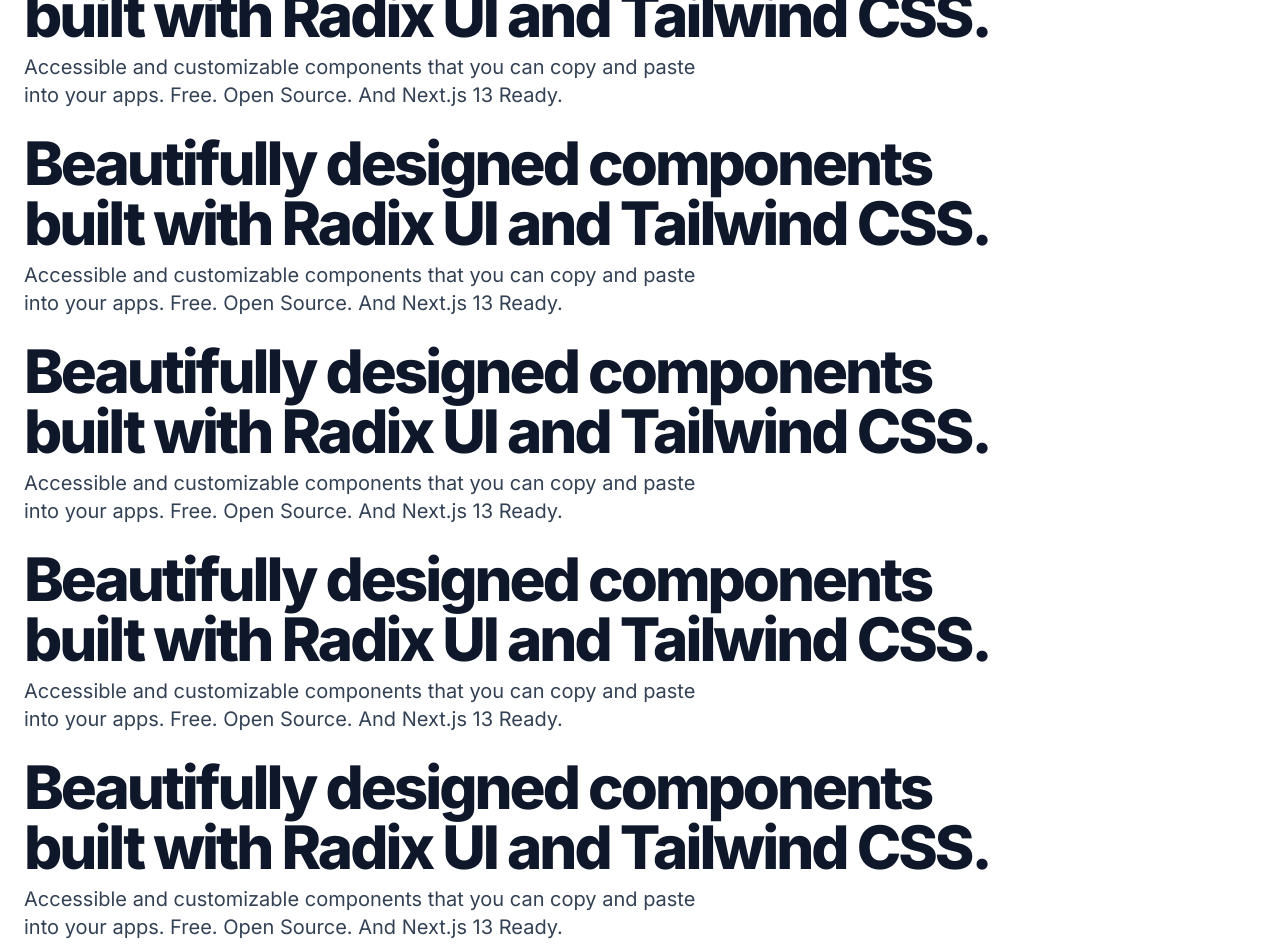
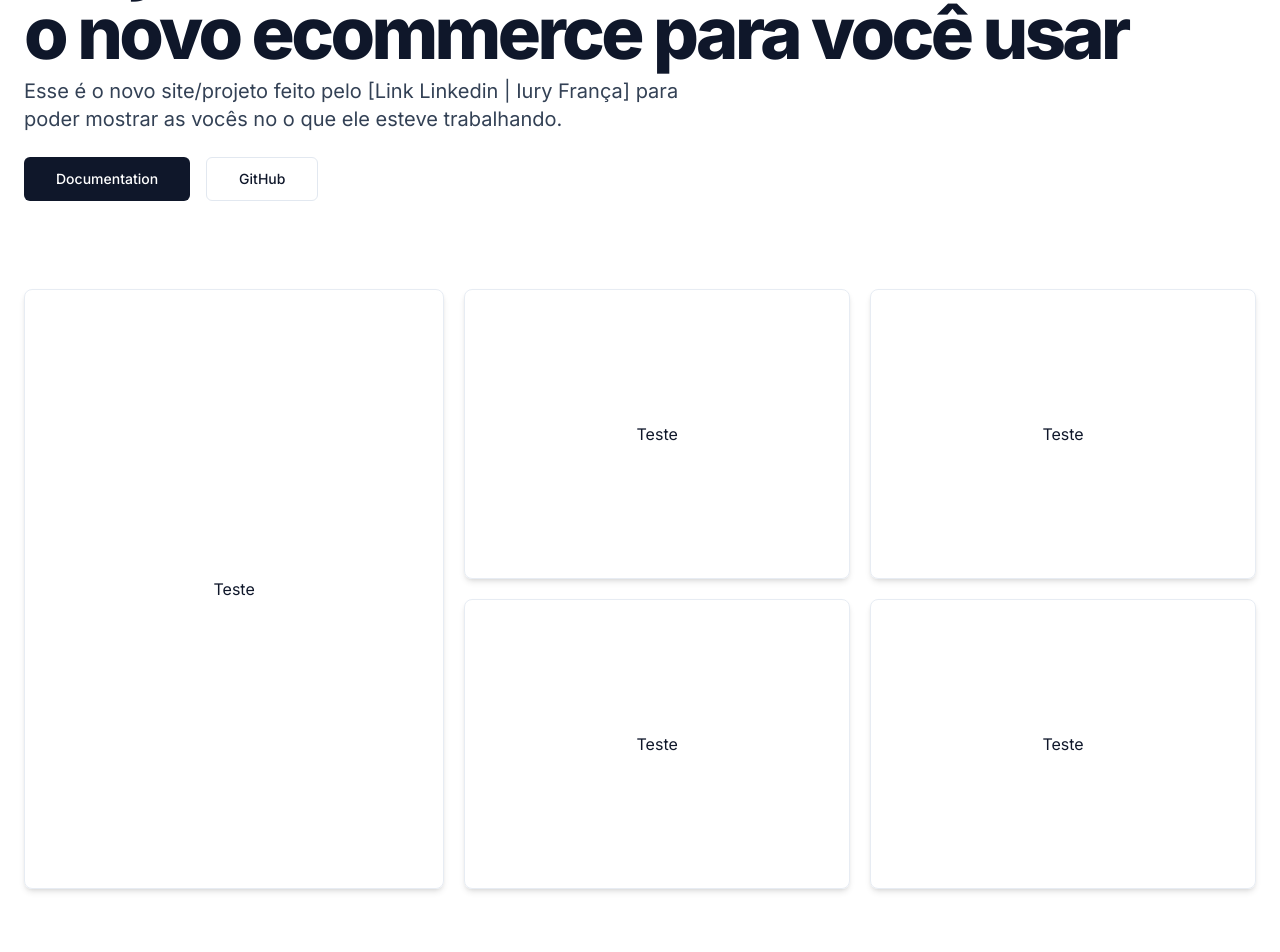
Before and after one commit to iuryfranca/project-x-features, a Next.js app: page / in a window 1280 px wide. Shown: the part 180-1132 px from the top of the page. After the commit the page ends 1109 px from the top, so only its background shows below. Built offline with nearby package versions, Linux system fonts and the light colour scheme.

Commit message:
feat: Announcement Website in Home ✨

```diff
--- /dev/null
+++ b/src/components/announcement-website.tsx
@@ -0,0 +1,27 @@
+import { CardAnnouncementWebsite } from './card-announcement'
+
+export const AnnouncementWebsite = () => {
+  return (
+    <div className="mt-16 flex h-[600px] w-full flex-row gap-5">
+      <CardAnnouncementWebsite className="w-full">
+        Teste
+      </CardAnnouncementWebsite>
+      <div className="flex w-full flex-col gap-5">
+        <CardAnnouncementWebsite className="h-full">
+          Teste
+        </CardAnnouncementWebsite>
+        <CardAnnouncementWebsite className="h-full">
+          Teste
+        </CardAnnouncementWebsite>
+      </div>
+      <div className="flex w-full flex-col gap-5">
+        <CardAnnouncementWebsite className="h-full">
+          Teste
+        </CardAnnouncementWebsite>
+        <CardAnnouncementWebsite className="h-full">
+          Teste
+        </CardAnnouncementWebsite>
+      </div>
+    </div>
+  )
+}
--- /dev/null
+++ b/src/components/card-announcement.tsx
@@ -0,0 +1,24 @@
+import { cn } from '../lib/utils'
+
+interface CardAnnouncementWebsiteProps {
+  children: React.ReactNode
+  className?: string
+}
+
+export const CardAnnouncementWebsite = ({
+  children,
+  className,
+}: CardAnnouncementWebsiteProps) => {
+  return (
+    <>
+      <div
+        className={cn(
+          'relative flex flex-col items-center justify-center overflow-hidden rounded-lg border border-slate-200/80 p-6 text-center shadow-md',
+          className
+        )}
+      >
+        {children}
+      </div>
+    </>
+  )
+}
--- a/src/components/site-header.tsx
+++ b/src/components/site-header.tsx
@@ -8,7 +8,7 @@
 
 export function SiteHeader() {
   return (
-    <header className="sticky top-0 z-40 w-full border-b border-b-slate-200 bg-white/80 backdrop-blur-sm backdrop-saturate-50 dark:border-b-slate-700 dark:bg-slate-900/80">
+    <header className="sticky top-0 z-40 h-full w-full border-b border-b-slate-200 bg-white/80 backdrop-blur-sm backdrop-saturate-50 dark:border-b-slate-700 dark:bg-slate-900/80">
       <div className="container flex h-16 items-center space-x-4 sm:justify-between sm:space-x-0">
         <MainNav items={siteConfig.mainNav} />
         <div className="flex flex-1 items-center justify-end space-x-4">
--- a/src/pages/index.tsx
+++ b/src/pages/index.tsx
@@ -2,6 +2,7 @@
 import Link from 'next/link'
 import { siteConfig } from '@/src/config/site'
 
+import { AnnouncementWebsite } from '@/src/components/announcement-website'
 import { Layout } from '@/src/components/layout'
 import { buttonVariants } from '@/src/components/ui/button'
 
@@ -18,54 +19,14 @@
         <link rel="icon" href="/favicon.ico" />
       </Head>
       <section className="container grid items-center gap-6 pt-6 pb-8 md:py-10">
-        <div className="flex max-w-[980px] flex-col items-start gap-2">
-          <h1 className="text-3xl font-extrabold leading-tight tracking-tighter sm:text-3xl md:text-5xl lg:text-6xl">
-            Beautifully designed components <br className="hidden sm:inline" />
-            built with Radix UI and Tailwind CSS.
+        <div className="flex max-w-[1200px] flex-col items-start gap-2">
+          <h1 className="text-3xl font-extrabold leading-tight tracking-tighter sm:text-3xl md:text-5xl lg:text-7xl">
+            Project X<br className="hidden sm:inline" />o novo ecommerce para
+            você usar
           </h1>
           <p className="max-w-[700px] text-lg text-slate-700 dark:text-slate-400 sm:text-xl">
-            Accessible and customizable components that you can copy and paste
-            into your apps. Free. Open Source. And Next.js 13 Ready.
-          </p>
-        </div>
-        <div className="flex max-w-[980px] flex-col items-start gap-2">
-          <h1 className="text-3xl font-extrabold leading-tight tracking-tighter sm:text-3xl md:text-5xl lg:text-6xl">
-            Beautifully designed components <br className="hidden sm:inline" />
-            built with Radix UI and Tailwind CSS.
-          </h1>
-          <p className="max-w-[700px] text-lg text-slate-700 dark:text-slate-400 sm:text-xl">
-            Accessible and customizable components that you can copy and paste
-            into your apps. Free. Open Source. And Next.js 13 Ready.
-          </p>
-        </div>
-        <div className="flex max-w-[980px] flex-col items-start gap-2">
-          <h1 className="text-3xl font-extrabold leading-tight tracking-tighter sm:text-3xl md:text-5xl lg:text-6xl">
-            Beautifully designed components <br className="hidden sm:inline" />
-            built with Radix UI and Tailwind CSS.
-          </h1>
-          <p className="max-w-[700px] text-lg text-slate-700 dark:text-slate-400 sm:text-xl">
-            Accessible and customizable components that you can copy and paste
-            into your apps. Free. Open Source. And Next.js 13 Ready.
-          </p>
-        </div>
-        <div className="flex max-w-[980px] flex-col items-start gap-2">
-          <h1 className="text-3xl font-extrabold leading-tight tracking-tighter sm:text-3xl md:text-5xl lg:text-6xl">
-            Beautifully designed components <br className="hidden sm:inline" />
-            built with Radix UI and Tailwind CSS.
-          </h1>
-          <p className="max-w-[700px] text-lg text-slate-700 dark:text-slate-400 sm:text-xl">
-            Accessible and customizable components that you can copy and paste
-            into your apps. Free. Open Source. And Next.js 13 Ready.
-          </p>
-        </div>
-        <div className="flex max-w-[980px] flex-col items-start gap-2">
-          <h1 className="text-3xl font-extrabold leading-tight tracking-tighter sm:text-3xl md:text-5xl lg:text-6xl">
-            Beautifully designed components <br className="hidden sm:inline" />
-            built with Radix UI and Tailwind CSS.
-          </h1>
-          <p className="max-w-[700px] text-lg text-slate-700 dark:text-slate-400 sm:text-xl">
-            Accessible and customizable components that you can copy and paste
-            into your apps. Free. Open Source. And Next.js 13 Ready.
+            Esse é o novo site/projeto feito pelo [Link Linkedin | Iury França]
+            para poder mostrar as vocês no o que ele esteve trabalhando.
           </p>
         </div>
         <div className="flex gap-4">
@@ -86,6 +47,7 @@
             GitHub
           </Link>
         </div>
+        <AnnouncementWebsite />
       </section>
     </Layout>
   )
```
